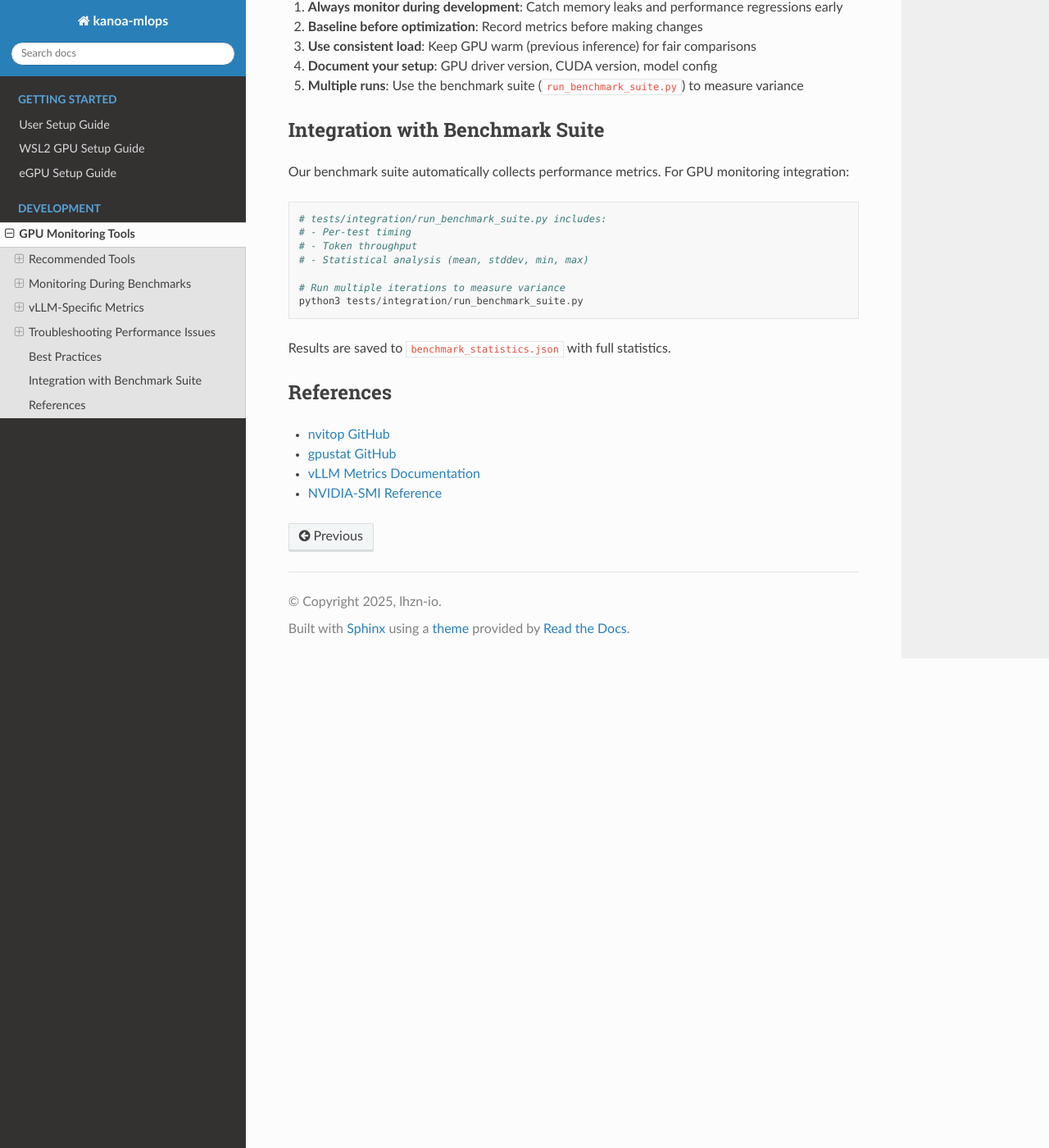
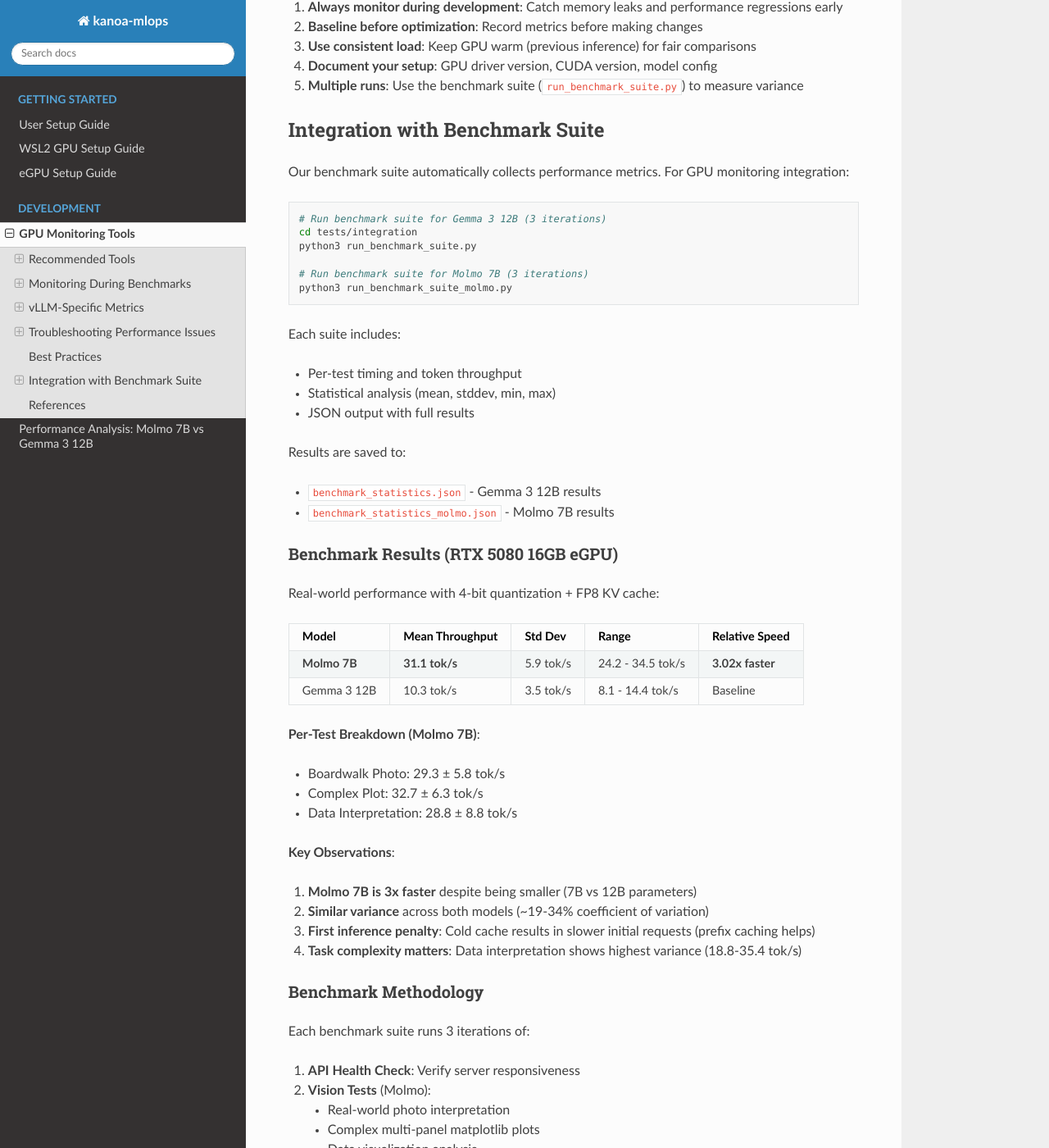
Before and after one commit to lhzn-io/kanoa-mlops, a Sphinx documentation site: the page built from docs/source/gpu-monitoring.md, in a window 1280 px wide and 1400 px high, scrolled down 3697 px. Shown: the whole window at 82% size. Built offline with Sphinx 7.4.7 and the Read the Docs theme 3.1.0, drawn with Linux system fonts in a browser that asks for light colours; some of the changed text lies outside the part shown.

Commit message:
feat: Add Molmo 7B benchmarks and comprehensive performance analysis
**Benchmark Results (RTX 5080 16GB eGPU)**:
- Molmo 7B: 31.1 tok/s average (3x faster than Gemma 3 12B)
- Gemma 3 12B: 10.3 tok/s average (better for text reasoning)
- Both models verified working with 4-bit quantization + FP8 KV cache

**New Documentation**:
- `docs/source/performance-analysis.md`: Comprehensive technical analysis of
  Molmo vs Gemma performance, variance analysis, and recommendations
- Updated GPU monitoring guide with benchmark methodology and results
- Added cross-links between kanoa and kanoa-mlops docs

**Test Infrastructure**:
- `test_vllm_molmo_api.py`: Updated with performance metrics collection
- `run_benchmark_suite_molmo.py`: 3-iteration benchmark suite for Molmo
- `benchmark_statistics_molmo.json`: Statistical results from 3 runs

**Key Findings**:
- Molmo 7B dominates vision tasks (28.8-32.7 tok/s) with 19% CV (excellent stability)
- Gemma 3 12B excels at text reasoning (12-25 tok/s) but slower for vision (2-14 tok/s)
- Gemma shows high variance (72-100% CV) on complex tasks due to KV cache pressure

**Updated Documentation**:
- README: Added benchmark comparison table and performance section
- Hardware roadmap: Both RTX 5080 entries now marked as verified with throughput data

🤖 Generated with [Claude Code](https://claude.com/claude-code)

Co-Authored-By: Claude <noreply@anthropic.com>

````diff
--- a/docs/source/gpu-monitoring.md
+++ b/docs/source/gpu-monitoring.md
@@ -168,17 +168,79 @@ watch -n 1 'curl -s http://localhost:8000/metrics | grep -E "(cache|memory|token
 
 Our benchmark suite automatically collects performance metrics. For GPU monitoring integration:
 
-```python
-# tests/integration/run_benchmark_suite.py includes:
-# - Per-test timing
-# - Token throughput
-# - Statistical analysis (mean, stddev, min, max)
+```bash
+# Run benchmark suite for Gemma 3 12B (3 iterations)
+cd tests/integration
+python3 run_benchmark_suite.py
 
-# Run multiple iterations to measure variance
-python3 tests/integration/run_benchmark_suite.py
+# Run benchmark suite for Molmo 7B (3 iterations)
+python3 run_benchmark_suite_molmo.py
 ```
 
-Results are saved to `benchmark_statistics.json` with full statistics.
+Each suite includes:
+
+- Per-test timing and token throughput
+- Statistical analysis (mean, stddev, min, max)
+- JSON output with full results
+
+Results are saved to:
+
+- `benchmark_statistics.json` - Gemma 3 12B results
+- `benchmark_statistics_molmo.json` - Molmo 7B results
+
+### Benchmark Results (RTX 5080 16GB eGPU)
+
+Real-world performance with 4-bit quantization + FP8 KV cache:
+
+| Model | Mean Throughput | Std Dev | Range | Relative Speed |
+| :--- | :--- | :--- | :--- | :--- |
+| **Molmo 7B** | **31.1 tok/s** | 5.9 tok/s | 24.2 - 34.5 tok/s | **3.02x faster** |
+| Gemma 3 12B | 10.3 tok/s | 3.5 tok/s | 8.1 - 14.4 tok/s | Baseline |
+
+**Per-Test Breakdown (Molmo 7B)**:
+
+- Boardwalk Photo: 29.3 ± 5.8 tok/s
+- Complex Plot: 32.7 ± 6.3 tok/s
+- Data Interpretation: 28.8 ± 8.8 tok/s
+
+**Key Observations**:
+
+1. **Molmo 7B is 3x faster** despite being smaller (7B vs 12B parameters)
+2. **Similar variance** across both models (~19-34% coefficient of variation)
+3. **First inference penalty**: Cold cache results in slower initial requests (prefix caching helps)
+4. **Task complexity matters**: Data interpretation shows highest variance (18.8-35.4 tok/s)
+
+### Benchmark Methodology
+
+Each benchmark suite runs 3 iterations of:
+
+1. **API Health Check**: Verify server responsiveness
+2. **Vision Tests** (Molmo):
+   - Real-world photo interpretation
+   - Complex multi-panel matplotlib plots
+   - Data visualization analysis
+3. **Vision + Text Tests** (Gemma 3):
+   - Chart interpretation
+   - Code generation from visual input
+   - Reasoning tasks
+   - Structured output (JSON)
+   - Multi-turn conversations
+
+**Metrics Collected**:
+
+- Total tokens generated
+- Total duration (seconds)
+- Tokens per second (throughput)
+- Per-test timing and variance
+
+**Hardware Configuration**:
+
+- GPU: NVIDIA RTX 5080 16GB (eGPU via Thunderbolt 5)
+- Quantization: 4-bit BitsAndBytes
+- KV Cache: FP8 dtype
+- GPU Memory Utilization: 80%
+- Max Sequences: 5
+- Chunked Prefill: Enabled (2048 tokens)
 
 ## References
 
--- a/docs/source/index.rst
+++ b/docs/source/index.rst
@@ -14,6 +14,7 @@ kanoa-mlops Documentation
    :caption: Development
 
    gpu-monitoring
+   performance-analysis
 
 Indices and tables
 ==================
````
Also changed, not shown: README.md (+30 -9 lines), docs/source/performance-analysis.md (added, +296 -0 lines), 4 other files.
